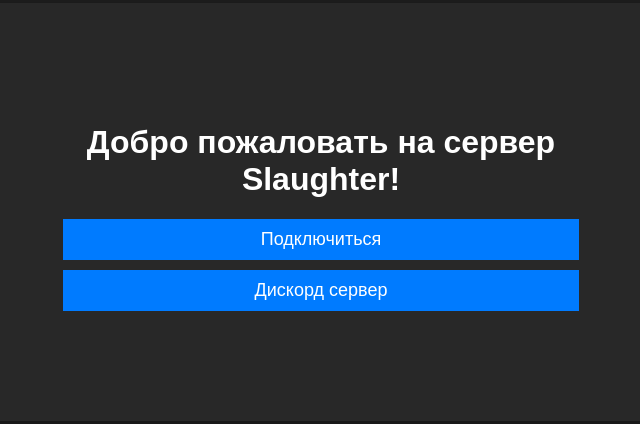
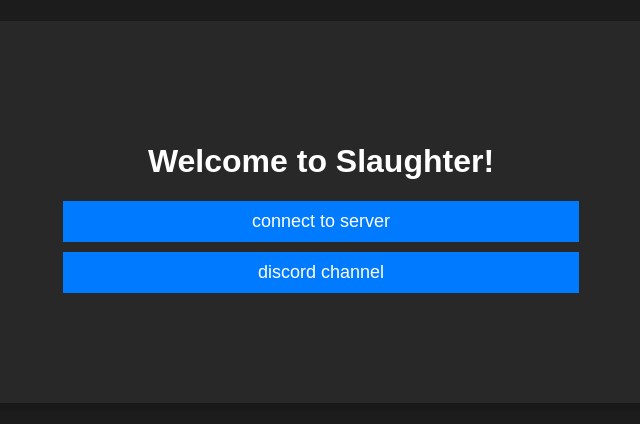
Before and after one commit to fr0uzen1/pog, a plain HTML site: page index.html in a window 1280 px wide. Shown: the part 208-632 px from the top of the page, without its empty margins (319-959 px from the left). Drawn offline with Linux system fonts and the light colour scheme.

Commit message:
Update index.html

```diff
--- a/index.html
+++ b/index.html
@@ -48,10 +48,10 @@
 <body>
 <div class="container">
   <div class="header">
-    <h1>Добро пожаловать на сервер Slaughter!</h1>
+    <h1>Welcome to Slaughter!</h1>
   </div>
-  <a href="steam://connect/51.68.160.174:7047" class="button">Подключиться</a>
-  <a href="https://discord.gg/qXKgD3BRfN" class="button">Дискорд сервер</a>
+  <a href="steam://connect/51.68.160.174:7047" class="button">connect to server</a>
+  <a href="https://discord.gg/qXKgD3BRfN" class="button">discord channel</a>
 </div>
 </body>
 </html>
```
